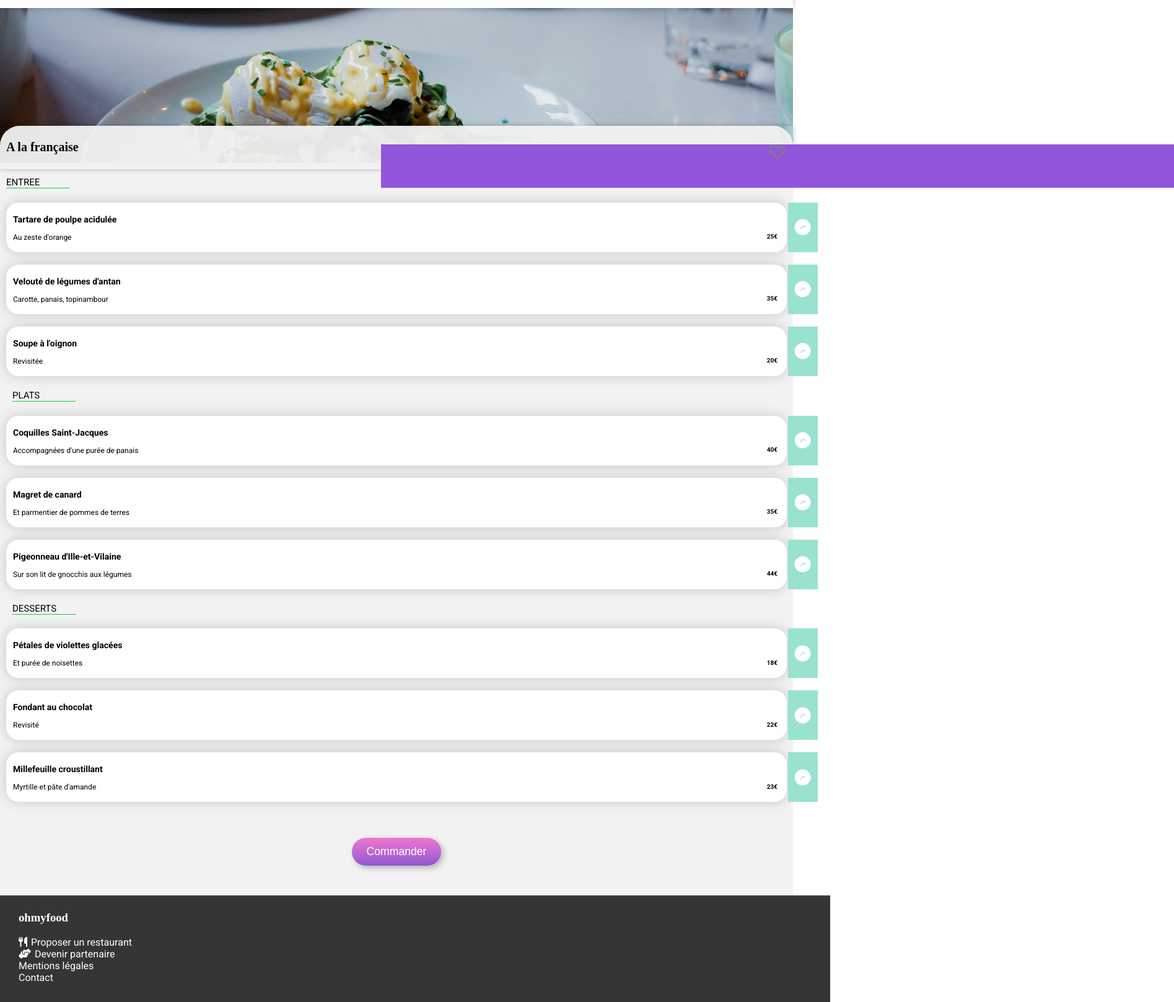
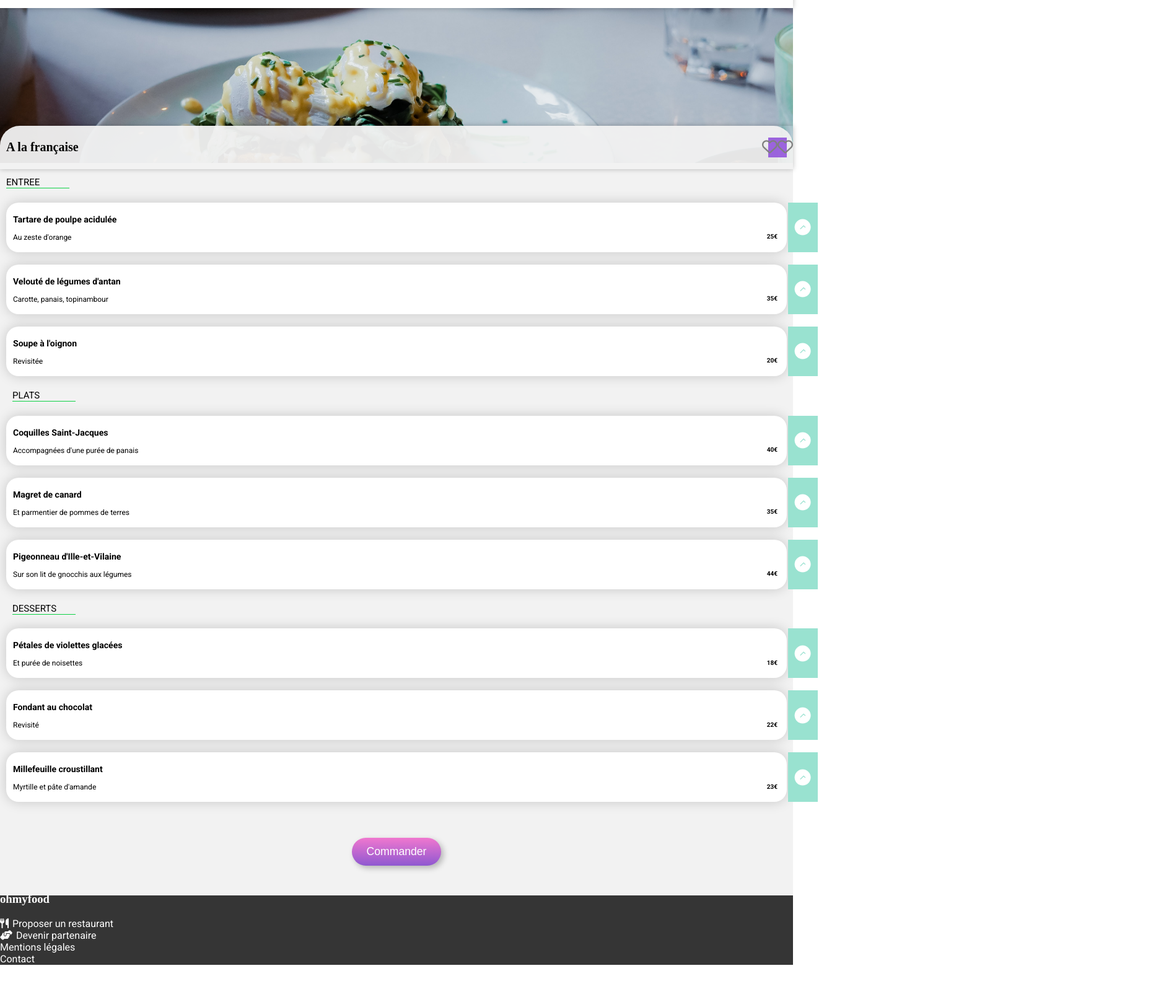
Before and after one commit to corinne023/projet-3-ohmyfood, a plain HTML site: page page1.html in a window 1280 px wide. Shown: the part 56-1673 px from the top of the page at 62% size, 1895 px wide, since content can reach past the window. After the commit the page ends 1613 px from the top, so only its background shows below. Drawn offline with Linux system fonts and the light colour scheme; a web font is replaced by a local one.

Commit message:
correction

```diff
--- a/style.css
+++ b/style.css
@@ -108,7 +108,6 @@
     .searchfoncfoncWrapiconIcon{
         color: grey;
         font-size: 20px;
-         margin: 30px;
     }
     .restaurant{
         width: 100%;
@@ -181,7 +180,7 @@
           display: flex;
           flex-direction: column;
           justify-content: flex-start;
-          padding: 20px;
+
 
       }
       footer h3{
@@ -251,7 +250,7 @@ img {
 .menubtn {
     height: 2rem;
     width: 30px;
-    background-color: transparent;
+    background-color: rgba(147,86,220,.9);
     border: 0 solid transparent;
     padding: 0 ;
     margin-right: 45 px ;
@@ -260,13 +259,9 @@ img {
     justify-content: center;
     cursor: pointeur;
 }
-.menubtn ::before, .searchfoncfoncWrapiconIcon{
-    position: absolute;
-    background-color: rgba(147,86,220,.9);
-    top: 0;
-    height: 100%;
-    width: 100%;
-}
+
+
+
 .searchfoncfoncWrapiconIcon {
     font-size: 25px ;
     transition-duration: .25s;
@@ -297,6 +292,7 @@ img {
     margin: 10px;
     padding: 10px;
 }
+
 .menudetailtitre {
     font-size: 12px;
     padding: 1px;
@@ -320,9 +316,7 @@ img {
     justify-content: center;
     transition-duration: 0,5s;
 }
-.menuvalid :hover{
-    transform: scale(1.15)
-}
+
 .menuvalidation {
     height: 1.6rem;
     width: 1.6rem ;
@@ -336,6 +330,10 @@ img {
 }
 .menuvalidationicon {
     color: #99e2d0;
+}
+.menudetail:hover .menuvalide{
+    right: 0;
+
 }
 .plats {
     width: 100%;
@@ -384,12 +382,10 @@ img {
     cursor: pointer;
 }
 footer {
-    width: 100%;
     background-color: #353535;
     display: flex;
     flex-direction: column;
     justify-content: flex-start;
-    padding: 30px;
 }
 footer h3 {
     color: white;
```
